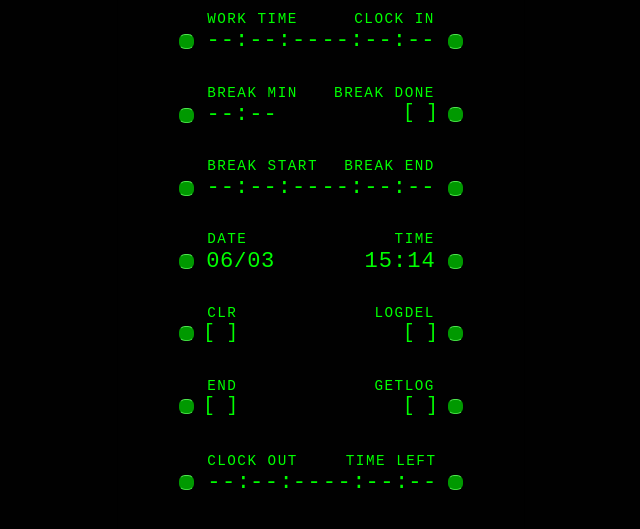
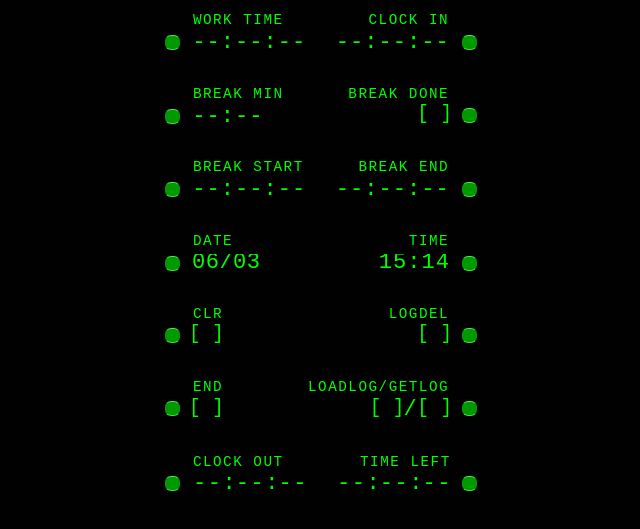
Before and after one commit to 4l3b/WorkTrack_pwa, a plain HTML site: page index.html in a window 1280 px wide. Shown: the part 107-636 px from the top of the page, without its empty margins (319-959 px from the left). Drawn offline with Linux system fonts and the light colour scheme.

Commit message:
Update index.html

```diff
--- a/index.html
+++ b/index.html
@@ -242,7 +242,8 @@
 		.clr-btn,
 		.stp-btn,
 		.getlogs-btn,
-		.clearlogs-btn {
+		.clearlogs-btn,
+		.loadlogs-btn {
 			background-color: #010101;
 			color: #00FF00;
 			width: 35px;
@@ -272,11 +273,16 @@
 			pointer-events: none;
 		}
 
+		.loadlogs-btn {
+			margin-right: -2px;
+		}
+
 		/* Cambia la dimensione del contenuto per farlo corrispondere meglio */
 		.clr-btn::before,
 		.stp-btn::before,
 		.getlogs-btn::before,
-		.clearlogs-btn::before {
+		.clearlogs-btn::before,
+		.loadlogs-btn::before {
 			content: "[ ]";
 			font-size: 19.3px;
 			position: relative;
@@ -289,7 +295,8 @@
 		.clr-btn.active::before,
 		.stp-btn.active::before,
 		.getlogs-btn.active::before,
-		.clearlogs-btn.active::before {
+		.clearlogs-btn.active::before,
+		.loadlogs-btn.active::before {
 			content: "[x]";	/* Quando il bottone è attivo, mostra la X tra parentesi */
 		}
 
@@ -646,7 +653,9 @@
 						</span>
 					</td>
 					<td>
-						<span style="margin-top: 2px; display: block; margin-bottom: 0.3rem;">GETLOG</span>
+						<span style="margin-top: 2px; display: block; margin-bottom: 0.3rem;">LOADLOG/GETLOG</span>
+						<button class="loadlogs-btn" id="loadlogs-btn"></button>
+						<span style="font-size: 22.1px; position: relative; margin-right: -17px; margin-left: -8px; top: 2.25px;"> / </span>
 						<button class="getlogs-btn" id="getlogs-btn"></button>
 					</td>
 					<td>
@@ -2013,7 +2022,6 @@
 			const link = document.createElement('a');
 			link.href = URL.createObjectURL(blob);
 			link.download = 'timeLog.json'; // Nome del file JSON
-
 			// Ritarda l'esecuzione del download
 			setTimeout(() => {
 				link.click();
```
Lines whose indentation alone changed are shown as unchanged.
